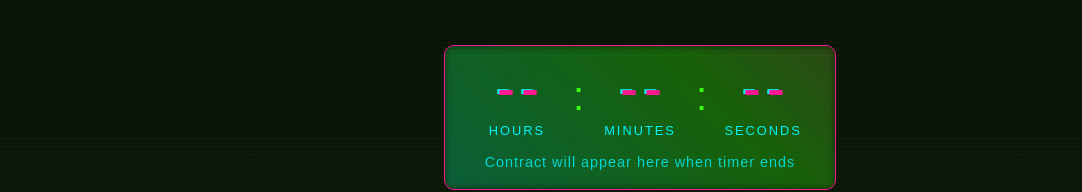
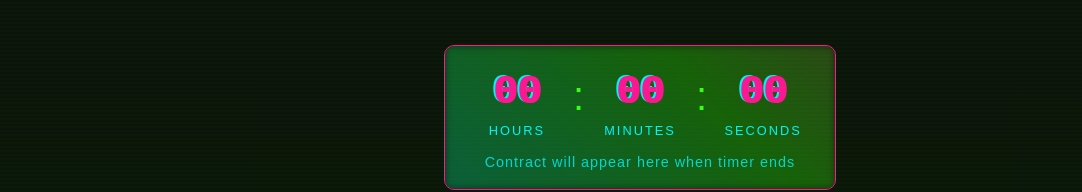
Before and after one commit to mooltik/PEPEGPT, a plain HTML site: page index.html in a window 1280 px wide. Shown: the part 525-717 px from the top of the page, without its empty margins (0-1082 px from the left). Drawn offline with Linux system fonts and the light colour scheme; a script that the page names is missing.

Commit message:
в    в

```diff
--- a/index.html
+++ b/index.html
@@ -27,17 +27,17 @@
         <div class="cyber-timer">
             <div class="timer-container">
                 <div class="time-block">
-                    <span class="time hours">--</span>
+                    <span class="time hours">00</span>
                     <span class="label">HOURS</span>
                 </div>
                 <div class="time-separator">:</div>
                 <div class="time-block">
-                    <span class="time minutes">--</span>
+                    <span class="time minutes">00</span>
                     <span class="label">MINUTES</span>
                 </div>
                 <div class="time-separator">:</div>
                 <div class="time-block">
-                    <span class="time seconds">--</span>
+                    <span class="time seconds">00</span>
                     <span class="label">SECONDS</span>
                 </div>
             </div>
--- a/js/animations.js
+++ b/js/animations.js
@@ -53,6 +53,10 @@ function updateTimer() {
         const currentTime = Date.now();
         const timeLeft = END_TIME - currentTime;
 
+        console.log('Current time:', new Date(currentTime));
+        console.log('End time:', new Date(END_TIME));
+        console.log('Time left:', timeLeft);
+
         if (timeLeft <= 0) {
             clearInterval(timer);
             hoursElement.textContent = '00';
@@ -69,6 +73,8 @@ function updateTimer() {
         const minutes = Math.floor((timeLeft % (1000 * 60 * 60)) / (1000 * 60));
         const seconds = Math.floor((timeLeft % (1000 * 60)) / 1000);
 
+        console.log('Hours:', totalHours, 'Minutes:', minutes, 'Seconds:', seconds);
+
         hoursElement.textContent = totalHours.toString().padStart(2, '0');
         minutesElement.textContent = minutes.toString().padStart(2, '0');
         secondsElement.textContent = seconds.toString().padStart(2, '0');
```
